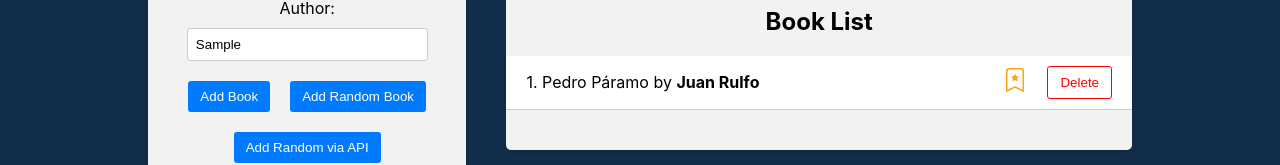
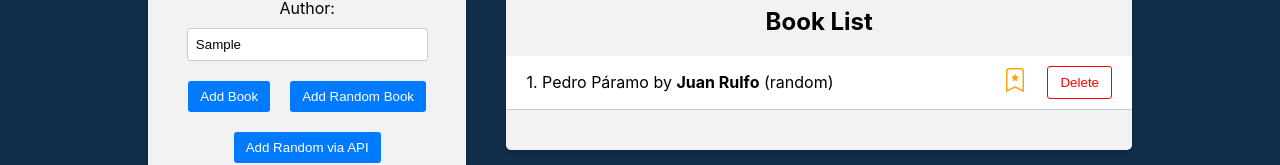
Before and after one commit to jackboys910/Book-Library-App, a React (Create React App) app in the folder frontend/: page / in a window 1280 px wide. Both pictures are taken after typing "Sample", "Sample" into the empty fields and a click on the button "Add Random Book". Shown: the part 286-451 px from the top of the page. Built offline with nearby package versions, Linux system fonts and the light colour scheme.

Commit message:
feat: added book source

```diff
--- a/frontend/src/components/BookForm/BookForm.js
+++ b/frontend/src/components/BookForm/BookForm.js
@@ -14,7 +14,7 @@
   const handleAddRandomBook = () => {
     const randomIndex = Math.floor(Math.random() * booksData.length)
     const randomBook = booksData[randomIndex]
-    const randomBookWithID = createBookWithID(randomBook)
+    const randomBookWithID = createBookWithID(randomBook, 'random')
 
     dispatch(addBook(randomBookWithID))
   }
@@ -23,7 +23,7 @@
     e.preventDefault()
 
     if (title && author) {
-      const book = createBookWithID({ title: title, author: author })
+      const book = createBookWithID({ title: title, author: author }, 'manual')
 
       dispatch(addBook(book))
 
@@ -39,7 +39,7 @@
       //   dispatch(addBook(createBookWithID(res.data)))
       // }
       if (res?.data?.title && res?.data?.author) {
-        dispatch(addBook(createBookWithID(res.data)))
+        dispatch(addBook(createBookWithID(res.data, 'API')))
       }
     } catch (error) {
       console.log('Error fetching random book', error)
--- a/frontend/src/components/BookList/BookList.js
+++ b/frontend/src/components/BookList/BookList.js
@@ -63,7 +63,8 @@
               <li key={book.id}>
                 <div className="book-info">
                   {++index}. {highlightMatch(book.title, titleFilter)} by{' '}
-                  <strong>{highlightMatch(book.author, authorFilter)}</strong>
+                  <strong>{highlightMatch(book.author, authorFilter)}</strong> (
+                  {book.source})
                 </div>
                 <div className="book-actions">
                   <span onClick={() => handleToggleFavorite(book.id)}>
--- a/frontend/src/utils/createBookWithID.js
+++ b/frontend/src/utils/createBookWithID.js
@@ -1,8 +1,9 @@
 import { v4 as uuidv4 } from 'uuid'
 
-function createBookWithID(book) {
+function createBookWithID(book, source) {
   return {
     ...book,
+    source: source,
     isFavorite: false,
     id: uuidv4(),
   }
```
